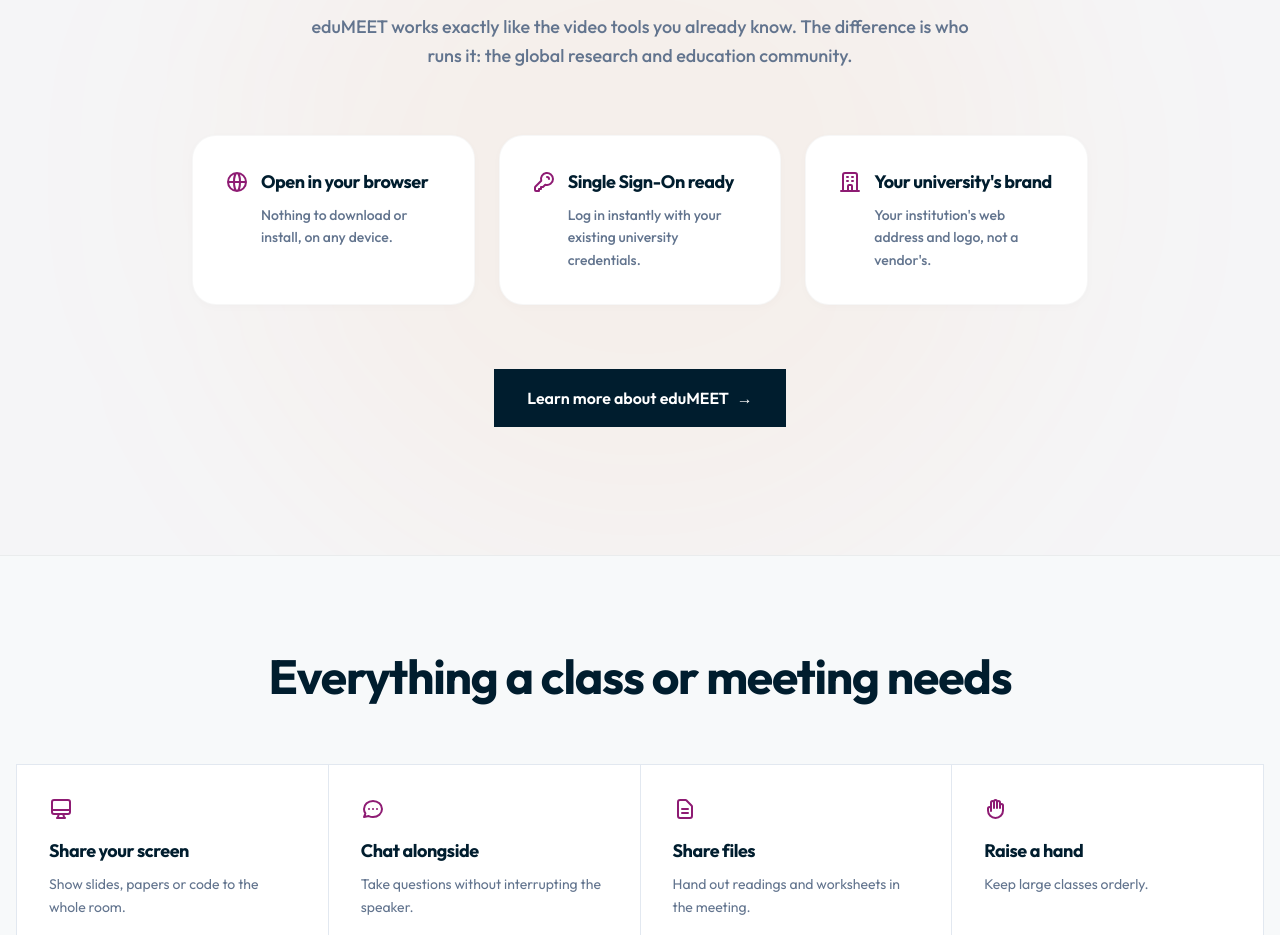
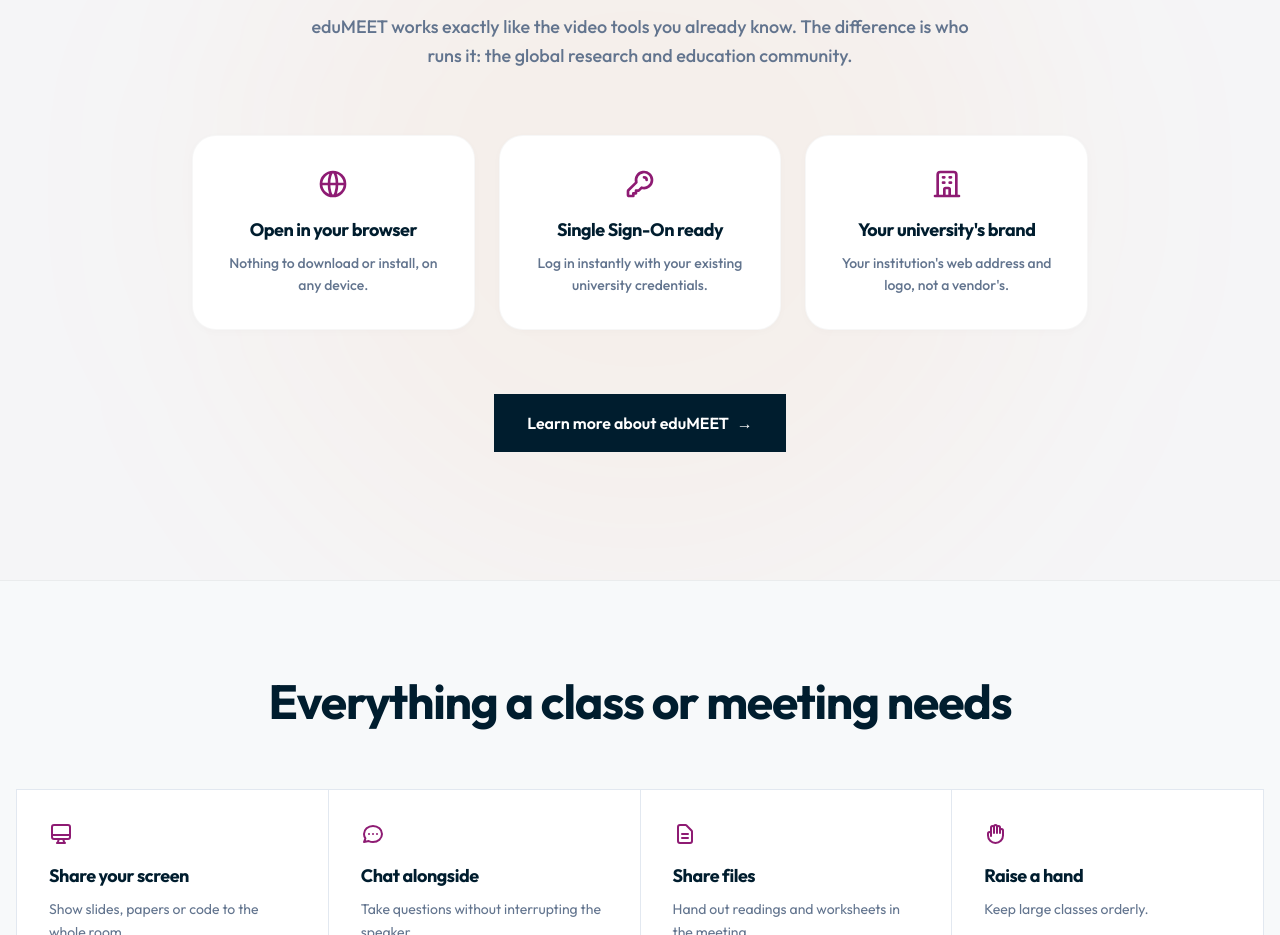
Before and after one commit to rizennews/eduMEET, a Next.js app: page / in a window 1280 px wide. Shown: the part 1560-2495 px from the top of the page. Built offline with nearby package versions, Linux system fonts and the light colour scheme; what @heroui/react would draw is missing.

Commit message:
Center icon and text in 'Easy to access' section cards

```diff
--- a/src/app/page.tsx
+++ b/src/app/page.tsx
@@ -51,7 +51,7 @@
                   <Link href="#" className="w-full sm:flex-[1.5] px-4 sm:px-0 py-3 text-sm bg-white text-[#001D2E] font-bold hover:bg-slate-100 transition-colors text-center border border-transparent rounded-full shadow-none">
                     Get eduMEET at your university
                   </Link>
-                  <Link href="/what-is-edumeets" className="w-full sm:flex-1 px-4 sm:px-0 py-3 text-sm bg-transparent border border-white/30 text-white font-bold hover:bg-white/10 transition-colors text-center rounded-full shadow-none whitespace-nowrap">
+                  <Link href="/what-is-edumeet" className="w-full sm:flex-1 px-4 sm:px-0 py-3 text-sm bg-transparent border border-white/30 text-white font-bold hover:bg-white/10 transition-colors text-center rounded-full shadow-none whitespace-nowrap">
                     What is eduMEET
                   </Link>
                 </motion.div>
@@ -256,36 +256,36 @@
               <div className="grid grid-cols-1 md:grid-cols-3 gap-6 w-full mb-12">
 
                 {/* Premium Feature Card 1 */}
-                <div className="flex flex-col gap-2 bg-white p-6 md:p-8 rounded-[24px] shadow-[0_2px_10px_rgba(0,0,0,0.02)] border border-black/[0.03]">
-                  <div className="flex items-center gap-3">
-                    <div className="text-[#8E1B73] shrink-0">
-                      <svg className="w-6 h-6" fill="none" viewBox="0 0 24 24" stroke="currentColor"><path strokeLinecap="round" strokeLinejoin="round" strokeWidth={2} d="M21 12a9 9 0 01-9 9m9-9a9 9 0 00-9-9m9 9H3m9 9a9 9 0 01-9-9m9 9c1.657 0 3-4.03 3-9s-1.343-9-3-9m0 18c-1.657 0-3-4.03-3-9s1.343-9 3-9m-9 9a9 9 0 019-9" /></svg>
-                    </div>
-                    <h4 className="text-lg font-bold text-[#001D2E] tracking-tight">Open in your browser</h4>
+                <div className="flex flex-col items-center text-center gap-4 bg-white p-6 md:p-8 rounded-[24px] shadow-[0_2px_10px_rgba(0,0,0,0.02)] border border-black/[0.03]">
+                  <div className="text-[#8E1B73]">
+                    <svg className="w-8 h-8" fill="none" viewBox="0 0 24 24" stroke="currentColor"><path strokeLinecap="round" strokeLinejoin="round" strokeWidth={2} d="M21 12a9 9 0 01-9 9m9-9a9 9 0 00-9-9m9 9H3m9 9a9 9 0 01-9-9m9 9c1.657 0 3-4.03 3-9s-1.343-9-3-9m0 18c-1.657 0-3-4.03-3-9s1.343-9 3-9m-9 9a9 9 0 019-9" /></svg>
                   </div>
-                  <p className="text-sm text-slate-500 leading-relaxed font-medium pl-9 text-left">Nothing to download or install, on any device.</p>
+                  <div className="flex flex-col gap-2">
+                    <h4 className="text-lg font-bold text-[#001D2E] tracking-tight text-center">Open in your browser</h4>
+                    <p className="text-sm text-slate-500 leading-relaxed font-medium text-center">Nothing to download or install, on any device.</p>
+                  </div>
                 </div>
 
                 {/* Premium Feature Card 2 */}
-                <div className="flex flex-col gap-2 bg-white p-6 md:p-8 rounded-[24px] shadow-[0_2px_10px_rgba(0,0,0,0.02)] border border-black/[0.03]">
-                  <div className="flex items-center gap-3">
-                    <div className="text-[#8E1B73] shrink-0">
-                      <svg className="w-6 h-6" fill="none" viewBox="0 0 24 24" stroke="currentColor"><path strokeLinecap="round" strokeLinejoin="round" strokeWidth={2} d="M15 7a2 2 0 012 2m4 0a6 6 0 01-7.743 5.743L11 17H9v2H7v2H4a1 1 0 01-1-1v-2.586a1 1 0 01.293-.707l5.964-5.964A6 6 0 1121 9z" /></svg>
-                    </div>
-                    <h4 className="text-lg font-bold text-[#001D2E] tracking-tight">Single Sign-On ready</h4>
+                <div className="flex flex-col items-center text-center gap-4 bg-white p-6 md:p-8 rounded-[24px] shadow-[0_2px_10px_rgba(0,0,0,0.02)] border border-black/[0.03]">
+                  <div className="text-[#8E1B73]">
+                    <svg className="w-8 h-8" fill="none" viewBox="0 0 24 24" stroke="currentColor"><path strokeLinecap="round" strokeLinejoin="round" strokeWidth={2} d="M15 7a2 2 0 012 2m4 0a6 6 0 01-7.743 5.743L11 17H9v2H7v2H4a1 1 0 01-1-1v-2.586a1 1 0 01.293-.707l5.964-5.964A6 6 0 1121 9z" /></svg>
                   </div>
-                  <p className="text-sm text-slate-500 leading-relaxed font-medium pl-9 text-left">Log in instantly with your existing university credentials.</p>
+                  <div className="flex flex-col gap-2">
+                    <h4 className="text-lg font-bold text-[#001D2E] tracking-tight text-center">Single Sign-On ready</h4>
+                    <p className="text-sm text-slate-500 leading-relaxed font-medium text-center">Log in instantly with your existing university credentials.</p>
+                  </div>
                 </div>
 
                 {/* Premium Feature Card 3 */}
-                <div className="flex flex-col gap-2 bg-white p-6 md:p-8 rounded-[24px] shadow-[0_2px_10px_rgba(0,0,0,0.02)] border border-black/[0.03]">
-                  <div className="flex items-center gap-3">
-                    <div className="text-[#8E1B73] shrink-0">
-                      <svg className="w-6 h-6" fill="none" viewBox="0 0 24 24" stroke="currentColor"><path strokeLinecap="round" strokeLinejoin="round" strokeWidth={2} d="M19 21V5a2 2 0 00-2-2H7a2 2 0 00-2 2v16m14 0h2m-2 0h-5m-9 0H3m2 0h5M9 7h1m-1 4h1m4-4h1m-1 4h1m-5 10v-5a1 1 0 011-1h2a1 1 0 011 1v5m-4 0h4" /></svg>
-                    </div>
-                    <h4 className="text-lg font-bold text-[#001D2E] tracking-tight">Your university&apos;s brand</h4>
+                <div className="flex flex-col items-center text-center gap-4 bg-white p-6 md:p-8 rounded-[24px] shadow-[0_2px_10px_rgba(0,0,0,0.02)] border border-black/[0.03]">
+                  <div className="text-[#8E1B73]">
+                    <svg className="w-8 h-8" fill="none" viewBox="0 0 24 24" stroke="currentColor"><path strokeLinecap="round" strokeLinejoin="round" strokeWidth={2} d="M19 21V5a2 2 0 00-2-2H7a2 2 0 00-2 2v16m14 0h2m-2 0h-5m-9 0H3m2 0h5M9 7h1m-1 4h1m4-4h1m-1 4h1m-5 10v-5a1 1 0 011-1h2a1 1 0 011 1v5m-4 0h4" /></svg>
                   </div>
-                  <p className="text-sm text-slate-500 leading-relaxed font-medium pl-9 text-left">Your institution&apos;s web address and logo, not a vendor&apos;s.</p>
+                  <div className="flex flex-col gap-2">
+                    <h4 className="text-lg font-bold text-[#001D2E] tracking-tight text-center">Your university&apos;s brand</h4>
+                    <p className="text-sm text-slate-500 leading-relaxed font-medium text-center">Your institution&apos;s web address and logo, not a vendor&apos;s.</p>
+                  </div>
                 </div>
 
               </div>
```
